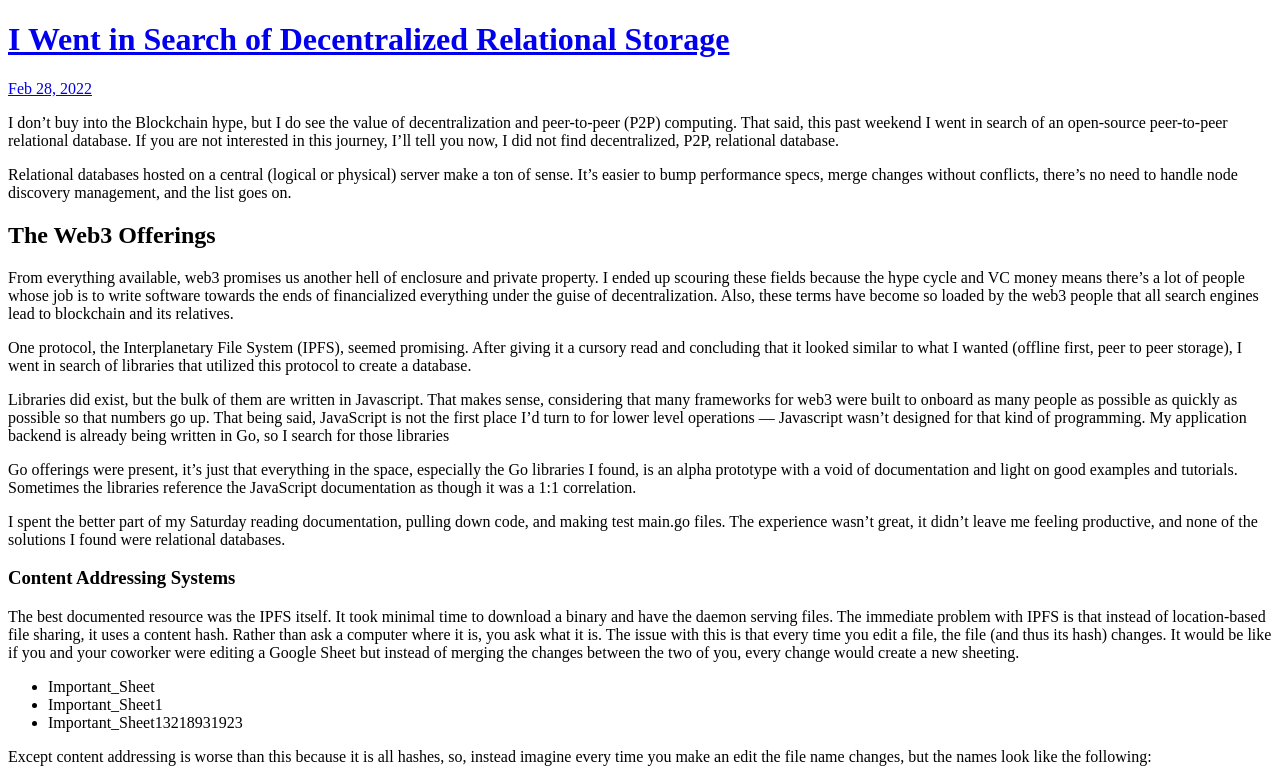
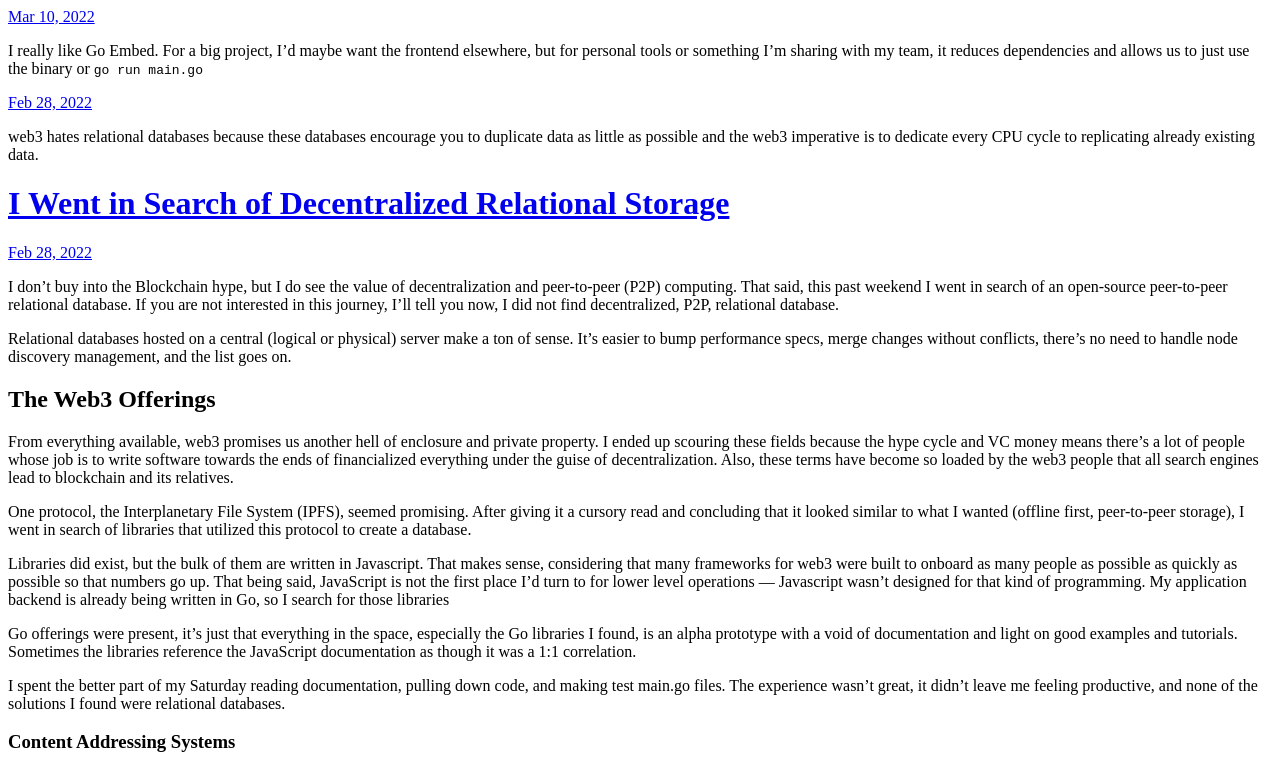
Before and after one commit to jmillerv/againstthefuture.net, a plain HTML site: page index.html in a window 1280 px wide. Shown: the top 769 px of the page. Drawn offline with Linux system fonts and the light colour scheme.

Commit message:
Archiving from Micro.blog.

```diff
--- a/index.html
+++ b/index.html
@@ -24,10 +24,32 @@
 
       <div class="h-entry">
 
+
+        <a href="https://againstthefuture.net/2022/03/10/i-really-like.html" class="u-url"><time class="dt-published" datetime="2022-03-10 12:50:48 -0700">Mar 10, 2022</time></a>
+
+        <div class="e-content">
+         	<p>I really like Go Embed. For a big project, I&rsquo;d maybe want the frontend elsewhere, but for personal tools or something I&rsquo;m sharing with my team, it reduces dependencies and allows us to just use the binary or <code>go run main.go</code></p>
+
+        </div>
+      </div>
+
+      <div class="h-entry">
+
+
+        <a href="https://againstthefuture.net/2022/02/28/web-hates-relational.html" class="u-url"><time class="dt-published" datetime="2022-02-28 22:30:23 -0700">Feb 28, 2022</time></a>
+
+        <div class="e-content">
+         	<p>web3 hates relational databases because these databases encourage you to duplicate data as little as possible and the web3 imperative is to dedicate every CPU cycle to replicating already existing data.</p>
+
+        </div>
+      </div>
+
+      <div class="h-entry">
+
 			<h1><a href="https://againstthefuture.net/2022/02/28/i-went-in.html"> I Went in Search of Decentralized Relational Storage</a></h1>
 
 
-        <a href="https://againstthefuture.net/2022/02/28/i-went-in.html" class="u-url"><time class="dt-published" datetime="2022-02-28 22:22:55 -0700">Feb 28, 2022</time></a>
+        <a href="https://againstthefuture.net/2022/02/28/i-went-in.html" class="u-url"><time class="dt-published" datetime="2022-02-28 22:22:00 -0700">Feb 28, 2022</time></a>
 
         <div class="e-content">
 
@@ -40,7 +62,7 @@
 
 <p>From everything available, web3 promises us another hell of enclosure and private property.  I ended up scouring these fields because the hype cycle and VC money means there&rsquo;s a lot of people whose job is to write software towards the ends of financialized everything under the guise of decentralization. Also, these terms have become so loaded by the web3 people that all search engines lead to blockchain and its relatives.</p>
 
-<p>One protocol, the Interplanetary File System (IPFS), seemed promising. After giving it  a cursory read and concluding that it looked similar to what I wanted (offline first, peer to peer storage), I went in search of libraries that utilized this protocol to create a database.</p>
+<p>One protocol, the Interplanetary File System (IPFS), seemed promising. After giving it  a cursory read and concluding that it looked similar to what I wanted (offline first, peer-to-peer storage), I went in search of libraries that utilized this protocol to create a database.</p>
 
 <p>Libraries did exist, but the bulk of them are written in Javascript. That makes sense, considering that many frameworks for web3 were built to onboard as many people as possible as quickly as possible so that numbers go up. That being said, JavaScript is not the first place I&rsquo;d turn to for lower level operations — Javascript wasn&rsquo;t designed for that kind of programming.  My application backend is already being written in Go, so I search for those libraries</p>
 
```
